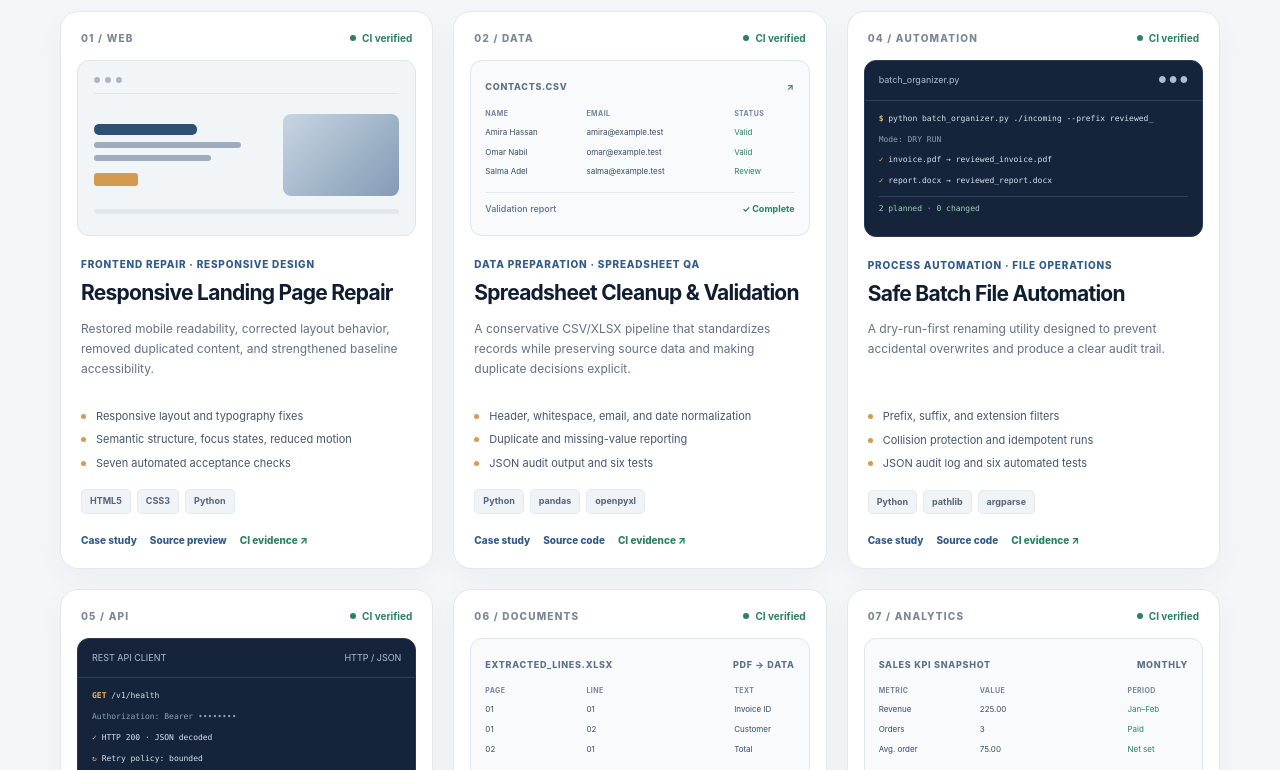
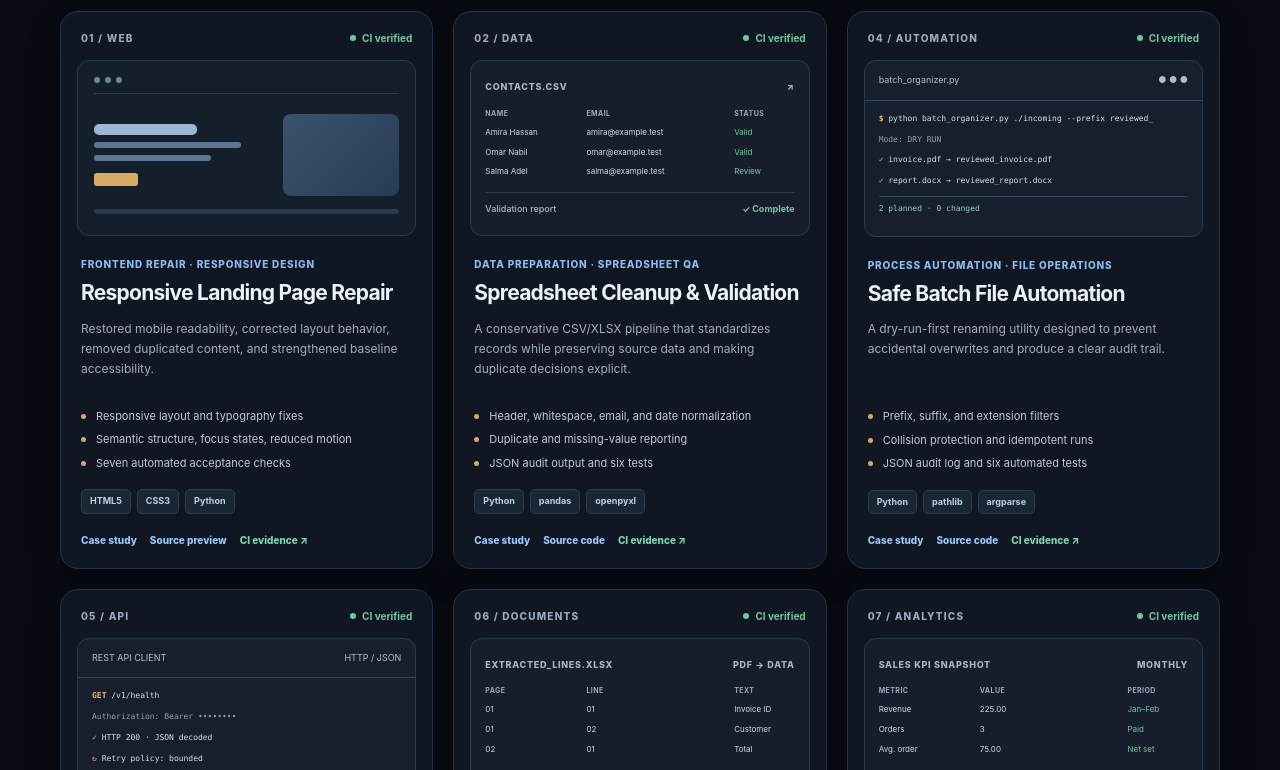
Before and after one commit to zopair/Zubair-Engineering-Lab, a plain HTML site: page portfolio/index.html in a window 1280 px wide. Shown: the part 722-1492 px from the top of the page. Drawn offline with Linux system fonts and the light colour scheme.

Commit message:
Set portfolio to dark default theme

```diff
--- a/portfolio/assets/portfolio.css
+++ b/portfolio/assets/portfolio.css
@@ -122,3 +122,62 @@ a { color: inherit; }
   html { scroll-behavior: auto; }
   *, *::before, *::after { transition-duration: .01ms !important; animation-duration: .01ms !important; animation-iteration-count: 1 !important; }
 }
+
+
+/* Default presentation: dark, English-first engineering portfolio. */
+:root {
+  color-scheme: dark;
+  --ink: #e8edf5;
+  --muted: #a0adbf;
+  --paper: #080b12;
+  --surface: #111722;
+  --line: #273244;
+  --navy: #090e18;
+  --blue: #8bbcf0;
+  --accent: #d9aa63;
+  --green: #71c7a5;
+}
+body { background: var(--paper); color: var(--ink); }
+.skip-link { background: #f4f7fb; color: #101827; }
+.hero h1, .hero-stats strong, .section-heading h2, .delivery h2,
+.card-content h3 { color: #edf2f9; }
+.hero-copy, .section-heading > p, .card-summary,
+.delivery-points p { color: var(--muted); }
+.hero-stats { border-top-color: var(--line); }
+.hero-stats div { border-inline-start-color: var(--line); }
+.work-card {
+  background: var(--surface);
+  border-color: var(--line);
+  box-shadow: 0 12px 34px rgb(0 0 0 / 22%);
+}
+.work-card:hover { box-shadow: 0 18px 42px rgb(0 0 0 / 34%); }
+.project-number { color: #9aa9bc; }
+.visual {
+  background: #171f2c;
+  border-color: #2b394c;
+}
+.visual-web { background: #151e2b; }
+.browser-bar { border-bottom-color: #2b394c; }
+.browser-bar b { background: #71839a; }
+.web-copy i { background: #60758f; }
+.web-copy i:first-child { background: #9cb6d3; }
+.web-panel { background: linear-gradient(135deg, #3c526d, #263c56); }
+.web-foot { background: #2b394c; }
+.visual-data { background: #151e2a; }
+.sheet-head, .sheet-foot { color: #a8b6c8; }
+.sheet-grid b { color: #9aaac0; }
+.sheet-grid span { color: #d0d9e5; }
+.sheet-foot { border-top-color: #2b394c; }
+.tags span {
+  color: #c1cede;
+  background: #1b2635;
+  border-color: #2d3b4f;
+}
+.deliverables li { color: #c0cada; }
+.card-links a { color: #9bc8fa; }
+.card-links .evidence-link { color: #80d3b2; }
+.delivery { border-top-color: var(--line); }
+.delivery-points p { border-bottom-color: var(--line); }
+.site-footer { background: #05080e; border-top: 1px solid #202b3a; }
+a:focus-visible { outline: 2px solid var(--accent); outline-offset: 4px; }
+::selection { color: #080b12; background: #d9aa63; }
```
